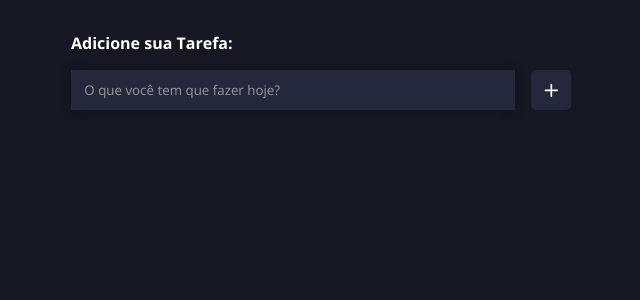
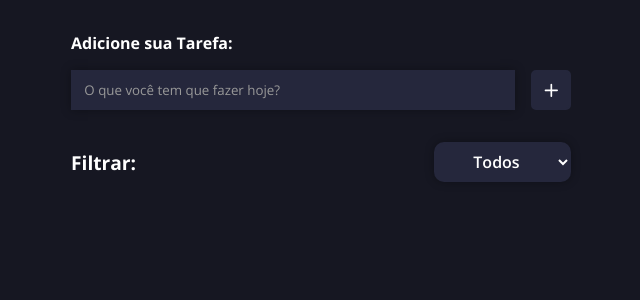
Before and after one commit to FellipeCastro/todo-list-react, a React (Vite) app: page / in a window 1280 px wide. Shown: the top 300 px of the page, without its empty margins (319-959 px from the left). Built offline with nearby package versions, Linux system fonts and the light colour scheme.

Commit message:
Filtragem funcionando

```diff
--- a/src/App.jsx
+++ b/src/App.jsx
@@ -2,10 +2,12 @@ import { useState } from 'react'
 import './App.css'
 import TodoForm from './components/TodoForm'
 import Todos from './components/Todos'
+import Filter from './components/Filter'
 
 export default function App() {
 
   const [todos, setTodos] = useState([])
+  const [filter, setFilter] = useState("all")
 
   const addTodo = (text) => {
     const newTodos = [...todos, {
@@ -16,17 +18,10 @@ export default function App() {
     setTodos(newTodos)
   }
 
-  /*const completeTodo = (id) => {
+  const completeTodo = (id) => {
     const newTodos = [...todos]
     newTodos.map((todo) => todo.id === id ? todo.isCompleted = !todo.isCompleted : todo)
     setTodos(newTodos)
-  }*/
-
-  const completeTodo = (id) => {
-    const newTodos = todos.map(todo =>
-      todo.id === id ? { ...todo, isCompleted: !todo.isCompleted } : todo
-    );
-    setTodos(newTodos);
   }
 
 
@@ -39,9 +34,12 @@ export default function App() {
   return (
     <section className='section_principal'>
       <TodoForm addTodo={addTodo}/>
+      <Filter filter={filter} setFilter={setFilter}/>
 
       <ul className='todos_container'>
-        {todos.map((todo) => {
+        {todos
+        .filter((todo) => filter === "all" ? true : filter === "complete" ? todo.isCompleted : !todo.isCompleted)
+        .map((todo) => {
           return <Todos
             id={todo.id}
             text={todo.text}
--- /dev/null
+++ b/src/components/Filter.css
@@ -0,0 +1,26 @@
+.select_container {
+    width: 500px;
+    display: flex;
+    justify-content: space-between;
+    align-items: center;
+}
+
+.select_container label {
+    width: 100%;
+    color: #fff;
+    font-size: 1.2em;
+    font-weight: 800;
+}
+
+.select_container select {
+    padding: .5em;
+    text-align: center;
+    border-radius: 10px;
+    border: none;
+    background-color: #25273c;
+    box-shadow: 0px 0px 10px #00000050;
+    color: #fff;
+    font-weight: 600;
+    font-size: 1em;
+    cursor: pointer;
+}
--- /dev/null
+++ b/src/components/Filter.jsx
@@ -0,0 +1,14 @@
+import './Filter.css'
+
+export default function Filter(props) {
+    return (
+        <div className="select_container">
+            <label htmlFor="filtrar">Filtrar: </label>
+            <select name="filtrar" id="filtrar" value={props.filter} onChange={(e) => props.setFilter(e.target.value)}>
+                <option value="all">Todos</option>
+                <option value="complete">Completos</option>
+                <option value="incomplete">Imcompletos</option>
+            </select>
+        </div>
+    )
+}
--- a/src/components/TodoForm.css
+++ b/src/components/TodoForm.css
@@ -1,3 +1,9 @@
+form {
+    display: flex;
+    flex-direction: column;
+    gap: 2em;
+}
+
 .input_container {
     width: 500px;
     max-width: 500px;
--- a/src/components/TodoForm.jsx
+++ b/src/components/TodoForm.jsx
@@ -7,6 +7,8 @@ import './TodoForm.css';
 export default function TodoInput(props) {
     const [value, setValue] = useState("")
     const inputRef = useRef(null);
+
+
 
     const handleSubmit = (e) => {
         e.preventDefault()
@@ -18,7 +20,8 @@ export default function TodoInput(props) {
     }
 
     return (
-        <form className='input_container' onSubmit={handleSubmit} autoComplete='off'>
+        <form onSubmit={handleSubmit} autoComplete='off'>
+            <div className="input_container">
                 <label htmlFor="input">Adicione sua Tarefa: </label>
                 <input
                     id='input'
@@ -31,6 +34,7 @@ export default function TodoInput(props) {
                 <button type='submit'>
                     <IoIosAdd />
                 </button>
+            </div>
         </form>
     )
 }
```
Lines whose indentation alone changed are shown as unchanged.
